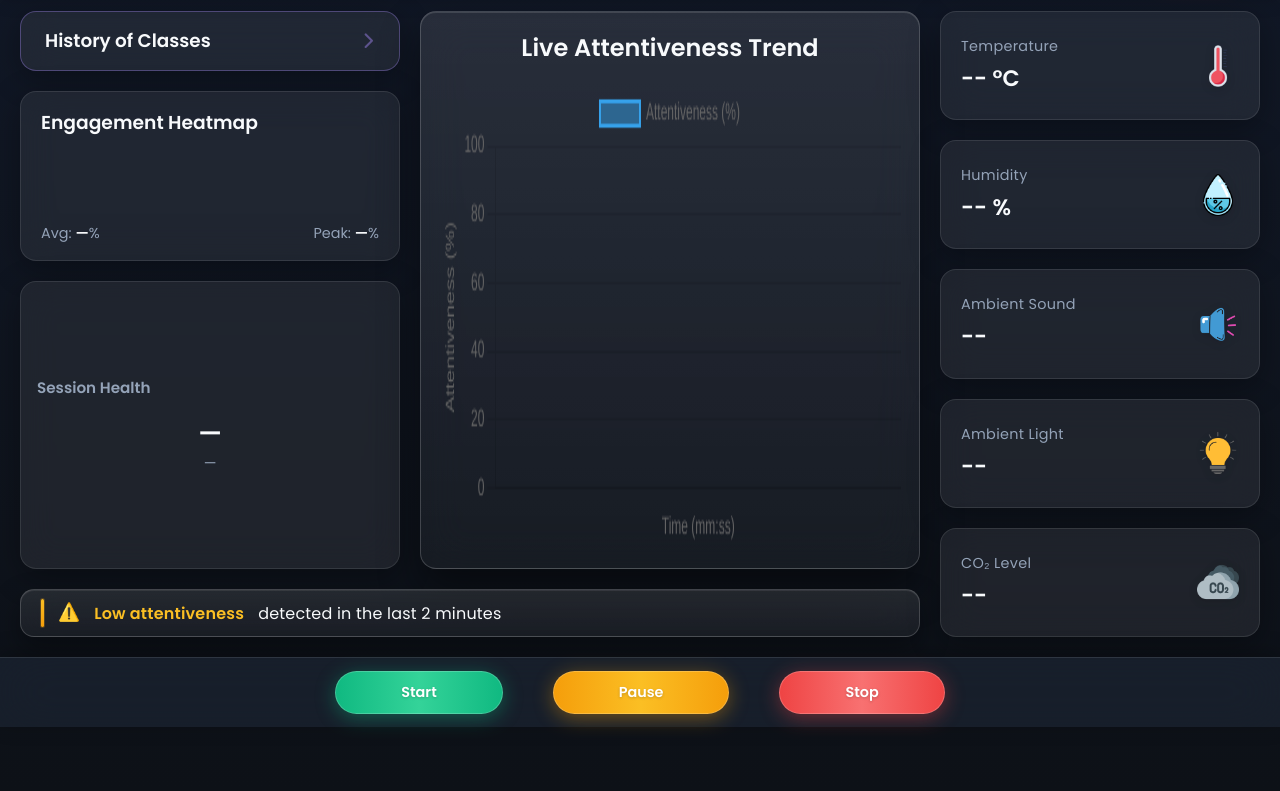
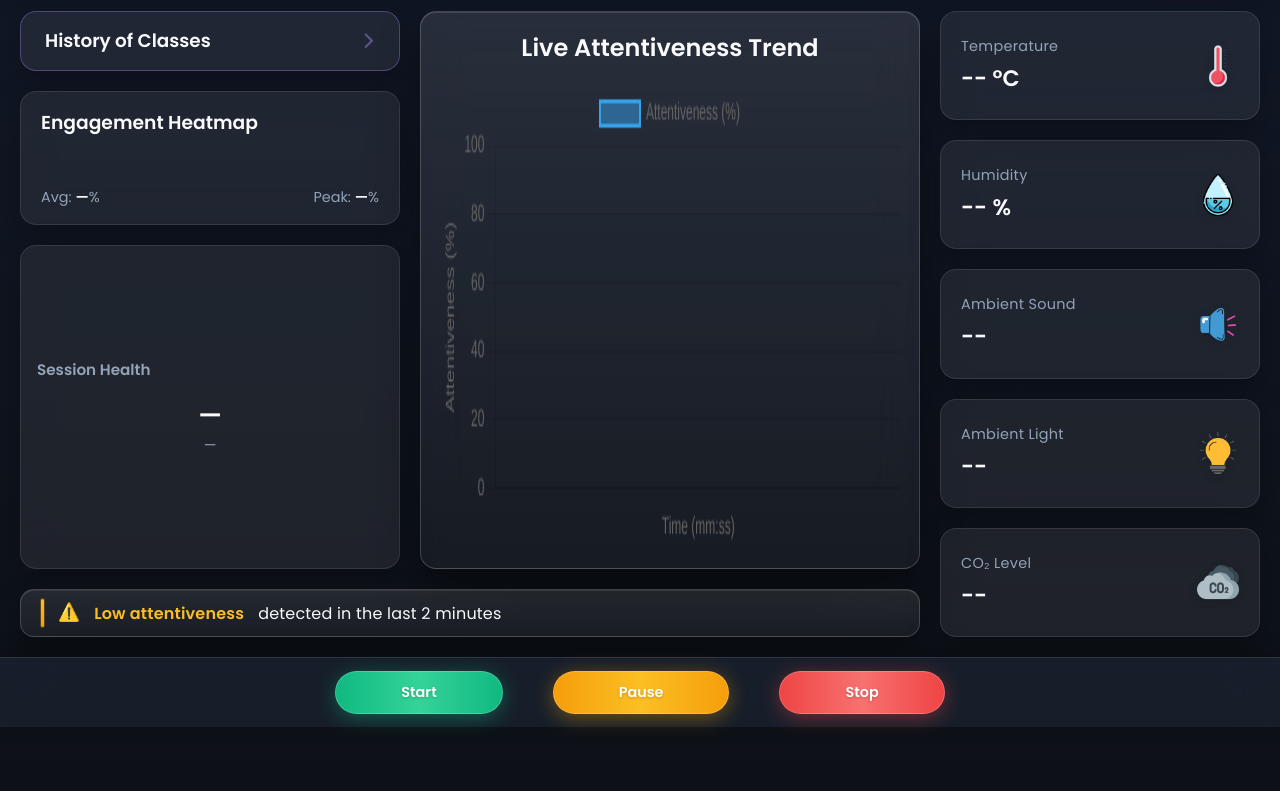
Before and after one commit to natjoecodes/student-engagement-system, a Flask app: page /dashboard in a window 1280 px wide. Shown: the part 73-864 px from the top of the page. Run offline with Flask 3, Linux system fonts and the light colour scheme; the visitor is signed in with stand-in values (Sample User, id 1).

Commit message:
ui-fixed

```diff
--- a/dashboard-server/static/mediaqueries.css
+++ b/dashboard-server/static/mediaqueries.css
@@ -93,10 +93,6 @@
     gap: 20px;
   }
 
-  .heatmap-card {
-    min-height: 170px;
-  }
-
   .heatmap-grid {
     margin: 12px 0;
   }
@@ -134,12 +130,6 @@
   }
 }
 
-@media (orientation: landscape) and (max-height: 720px) {
-  .heatmap-card {
-    min-height: 150px;
-  }
-}
-
 /* =========================================================
    4. VERY SHORT LANDSCAPE (EDGE CASE)
    < 720px height
@@ -155,11 +145,6 @@
   .left-panel,
   .right-panel {
     gap: 16px;
-  }
-
-  .heatmap-card {
-    height: 120px;
-    min-height: 120px;
   }
 
   .insight-value {
--- a/dashboard-server/static/style.css
+++ b/dashboard-server/static/style.css
@@ -63,12 +63,19 @@ body {
   grid-column: 1;
   grid-row: 1;
   display: grid;
-  grid-template-rows: auto auto minmax(200px, 1fr);
+  grid-template-rows:
+  60px        /* History */
+  auto        /* Heatmap – content-sized */
+  1fr;        /* Session Health takes the rest */
   grid-auto-rows: minmax(0, auto);
   align-content: start;
   gap: var(--card-gap);
   min-height: 0;
   overflow: visible;
+}
+
+.left-panel > .card {
+  min-height: 0;
 }
 
 .center-panel {
@@ -411,7 +418,8 @@ body {
   display: flex;
   flex-direction: column;
   justify-content: flex-start;
-  min-height: 200px;
+  gap: 10px;
+  min-height: 0;
   overflow: hidden;
 }
 
@@ -422,17 +430,17 @@ body {
 
 .heatmap-grid {
   display: grid;
-  grid-template-columns: minmax(0, 1fr);
-  grid-template-rows: repeat(2, 1fr);
-  grid-auto-rows: column;
+  grid-template-columns: repeat(12, 1fr);
+  grid-template-rows: repeat(2, minmax(0, 1fr));
   gap: 6px;
-  margin: 12px 0 10px;
   width: 100%;
-  flex: 1;
   min-height: 0;
+  grid-auto-flow: row;
+  grid-auto-rows: 0;
 }
 
 .heatmap-cell {
+  aspect-ratio: 1 / 1;
   border-radius: 4px;
   background: rgba(255,255,255,0.12);
   width: 100%;
@@ -459,6 +467,8 @@ body {
   display: flex;
   flex-direction: column;
   justify-content: center;
+  min-height: 0;
+  overflow: hidden;
   cursor: pointer;
   justify-content: center;
   text-align: center;
@@ -820,6 +830,7 @@ body {
   position: relative;
   cursor: pointer;
   height: 60px;
+  flex-shrink: 0;
   display: flex;
   align-items: center;
   border: 1px solid rgba(255,255,255,0.08);
```
Also changed, not shown: attention-engine/data/sessions.db.
